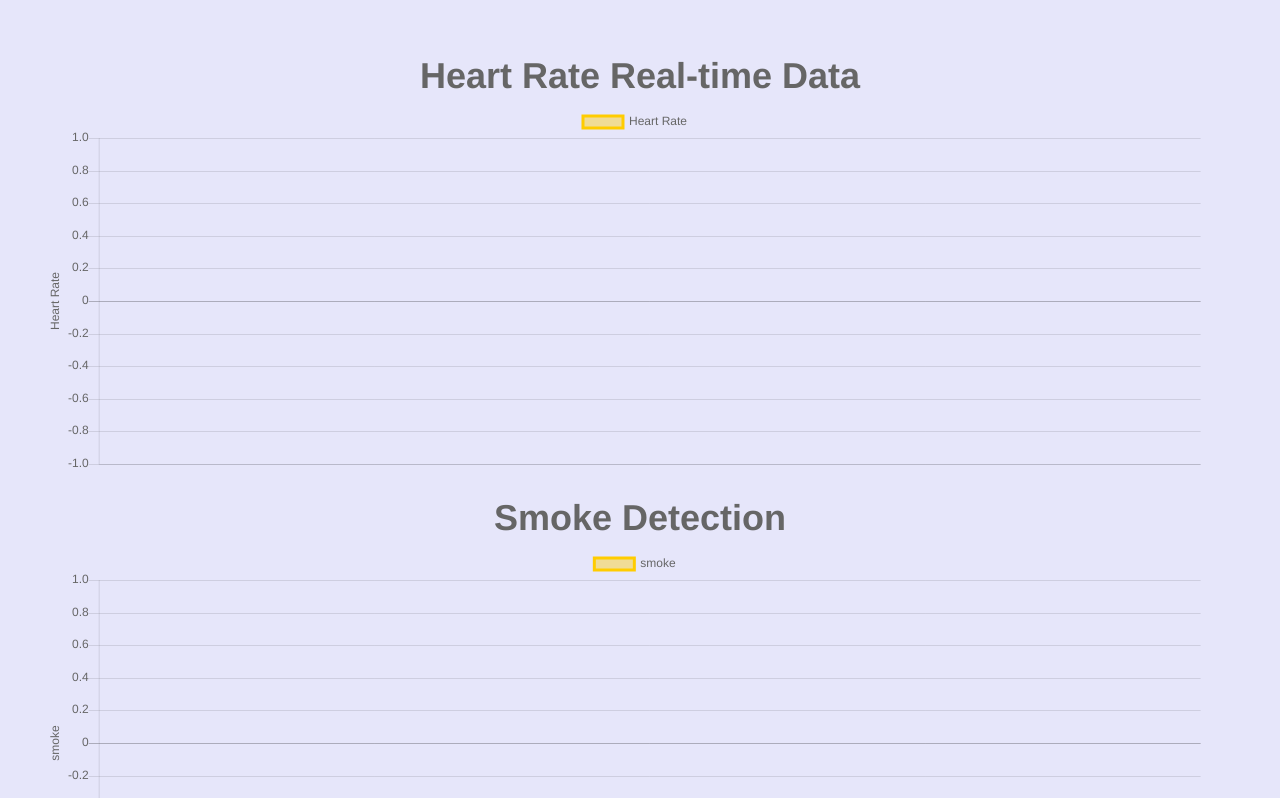
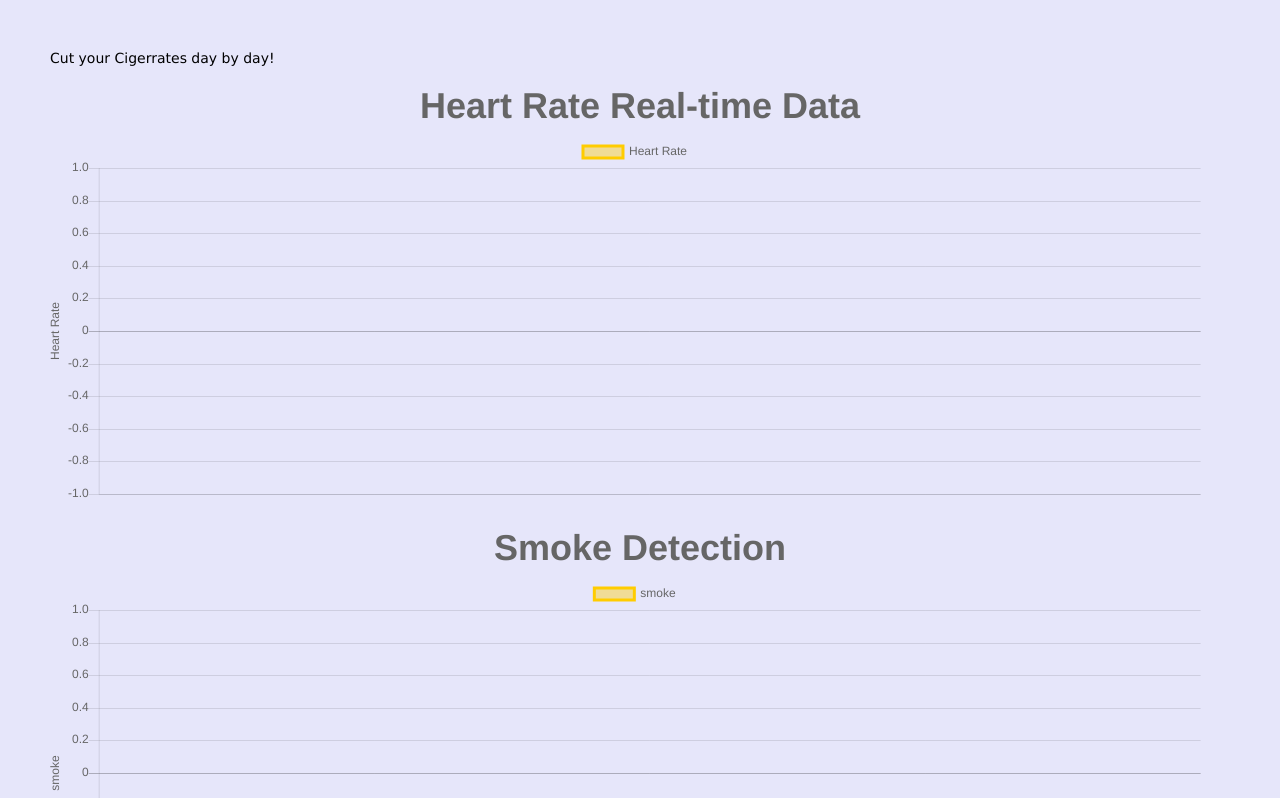
Before and after one commit to mgella/Test2, a website: page public/index.html in a window 1280 px wide. Shown: the top 798 px of the page. Drawn offline with Linux system fonts and the light colour scheme.

Commit message:
Update index.html

```diff
--- a/public/index.html
+++ b/public/index.html
@@ -1,7 +1,7 @@
 <html>
 
 <head>
-    <title>Health Monitor</title>
+    <title>Smart Health Monitor to quit Smoking</title>
     <script src="javascripts/jquery-2.1.4.min.js" type="text/javascript" charset="utf-8"></script>
     <script src="javascripts/Chart.min.js" type="text/javascript" charset="utf-8"></script>
     <script src="javascripts/index.js" type="text/javascript" charset="utf-8"></script>
@@ -9,6 +9,7 @@
 </head>
 
 <body bgcolor="#E6E6FA">
+    <p>Cut your Cigerrates day by day!</p>
     <canvas id="myChart" width="400" height="150"></canvas>
     <canvas id="myChart2" width="400" height="150"></canvas>
     <canvas id="myChart3" width="400" height="150"></canvas>
```
